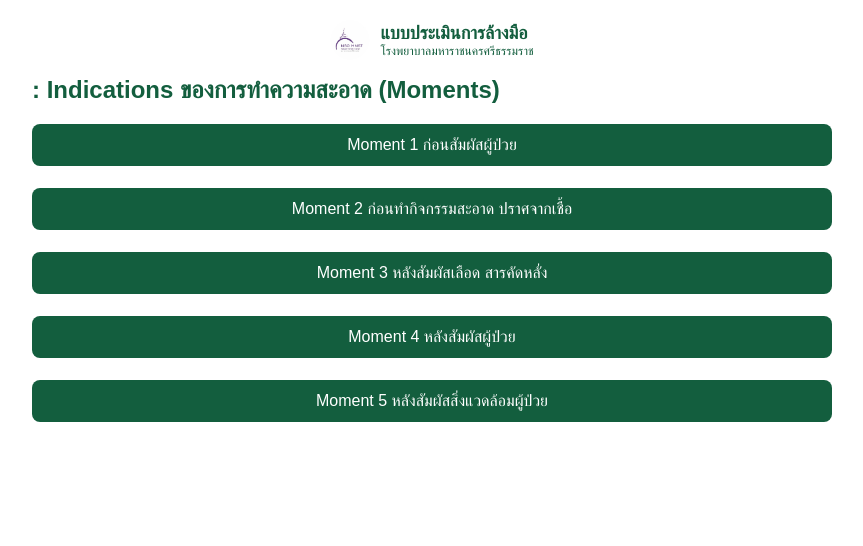
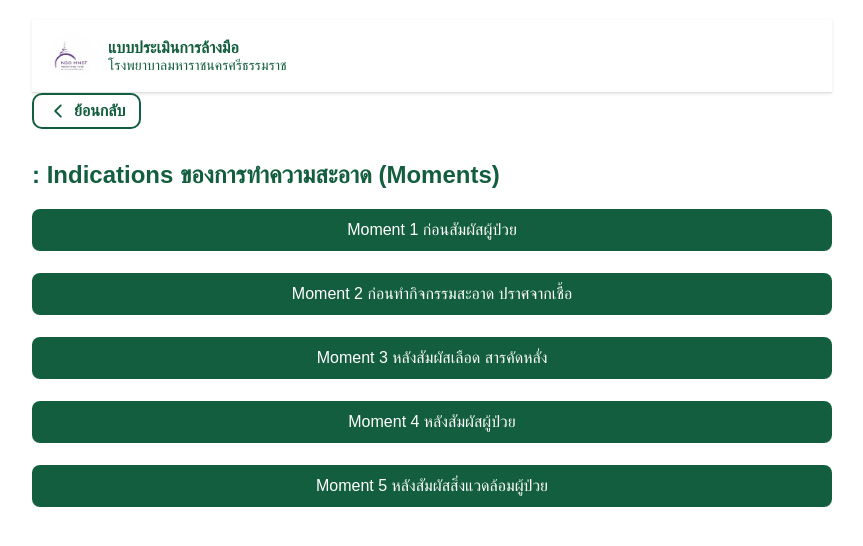
Before and after one commit to kurodung/snohandwash, a React (Create React App) app: page /moments in a window 1280 px wide. Shown: the top 546 px of the page, without its empty margins (208-1071 px from the left). Built offline with nearby package versions, Linux system fonts and the light colour scheme.

Commit message:
📦 อัปเดตกิจกรรมแยกตาม status และ moment

```diff
--- a/package.json
+++ b/package.json
@@ -9,6 +9,7 @@
     "@testing-library/user-event": "^13.5.0",
     "react": "^19.1.0",
     "react-dom": "^19.1.0",
+    "react-icons": "^5.5.0",
     "react-router-dom": "^7.5.0",
     "react-scripts": "5.0.1",
     "web-vitals": "^2.1.4"
--- a/src/App.js
+++ b/src/App.js
@@ -1,5 +1,5 @@
 import React from 'react';
-import { BrowserRouter as Router, Routes, Route, Navigate } from 'react-router-dom';
+import { BrowserRouter as Router, Routes, Route, Navigate, useLocation } from 'react-router-dom';
 import StatusScreen from './screens/StatusScreen';
 import MomentsScreen from './screens/MomentsScreen';
 import ActivitiesScreen from './screens/ActivitiesScreen';
@@ -8,15 +8,21 @@ import HandwashQualityScreen from './screens/HandwashQualityScreen';
 import EvaluatorScreen from './screens/EvaluatorScreen';
 import SuggestionScreen from './screens/SuggestionScreen';
 
-import { LogoTitle } from './components/LogoTitle'; // ✅ นำเข้าหัวข้อ
+import { LogoTitle } from './components/LogoTitle';
+import { BackButton } from './components/BackButton';
 
 import './App.css';
 
-function App() {
+function AppContent() {
+  const location = useLocation();
+  const noBackButtonRoutes = ['/', '/status'];
+
+  const showBackButton = !noBackButtonRoutes.includes(location.pathname);
+
   return (
-    <Router>
     <div className="app-container">
-        <LogoTitle /> {/* ✅ วางตรงนี้เพื่อให้แสดงบนทุกหน้า */}
+      <LogoTitle />
+      {showBackButton && <BackButton />} {/* ✅ แสดงปุ่มเฉพาะหน้าที่ไม่อยู่ในรายการ */}
       <Routes>
         <Route path="/" element={<Navigate to="/status" />} />
         <Route path="/status" element={<StatusScreen />} />
@@ -28,6 +34,13 @@ function App() {
         <Route path="/suggestion" element={<SuggestionScreen />} />
       </Routes>
     </div>
+  );
+}
+
+function App() {
+  return (
+    <Router>
+      <AppContent />
     </Router>
   );
 }
--- /dev/null
+++ b/src/components/BackButton.css
@@ -0,0 +1,24 @@
+.custom-back-button {
+    display: inline-flex;
+    align-items: center;
+    border: 2px solid #135e3e;
+    border-radius: 10px;
+    padding: 6px 14px;
+    color: #135e3e;
+    background-color: #ffffff;
+    font-weight: bold;
+    font-size: 16px;
+    width: fit-content;
+    cursor: pointer;
+    margin-bottom: 16px;
+    transition: background-color 0.2s ease;
+  }
+
+  .custom-back-button:hover {
+    background-color: #e6f3ec;
+  }
+
+  .back-icon {
+    margin-right: 6px;
+    font-size: 20px;
+  }
--- /dev/null
+++ b/src/components/BackButton.js
@@ -0,0 +1,15 @@
+import React from 'react';
+import { useNavigate } from 'react-router-dom';
+import { IoChevronBack } from 'react-icons/io5';
+import './BackButton.css';
+
+export function BackButton() {
+  const navigate = useNavigate();
+
+  return (
+    <div className="custom-back-button" onClick={() => navigate(-1)}>
+      <IoChevronBack className="back-icon" />
+      <span className="back-text">ย้อนกลับ</span>
+    </div>
+  );
+}
--- a/src/components/GreenButton.css
+++ b/src/components/GreenButton.css
@@ -1,6 +1,6 @@
 .green-button {
     background-color: #135e3e;
-    color: white;
+    color: rgb(255, 255, 255);
     padding: 12px 20px;
     border: none;
     border-radius: 8px;
--- a/src/components/LogoTitle.css
+++ b/src/components/LogoTitle.css
@@ -1,28 +1,33 @@
 .logo-container {
   display: flex;
   align-items: center;
-    justify-content: center;
-    width: 100%;
+  justify-content: flex-start; /* ซ้ายแบบภาพ */
+  padding: 12px 16px;
+  background-color: #ffffff;
+  border-bottom: 1px solid #e0e0e0;
+  box-shadow: 0px 1px 3px rgba(0, 0, 0, 0.1);
 }
 
 .logo-image {
-    width: 40px;
-    height: 40px;
-    margin-right: 10px;
+  width: 48px;
+  height: 48px;
+  margin-right: 12px;
 }
 
 .title-container {
   display: flex;
   flex-direction: column;
+  justify-content: center;
 }
 
 .title {
-    font-size: 18px;
+  font-size: 16px;
   font-weight: bold;
   color: #135e3e;
+  line-height: 1.2;
 }
 
 .subtitle {
-    font-size: 12px;
+  font-size: 14px;
   color: #135e3e;
 }
```
Also changed, not shown: src/components/GreenButton.js (line endings or trailing spaces), 1 other file (tests, documents, lock files or other folders). Lines whose indentation alone changed are shown as unchanged.
